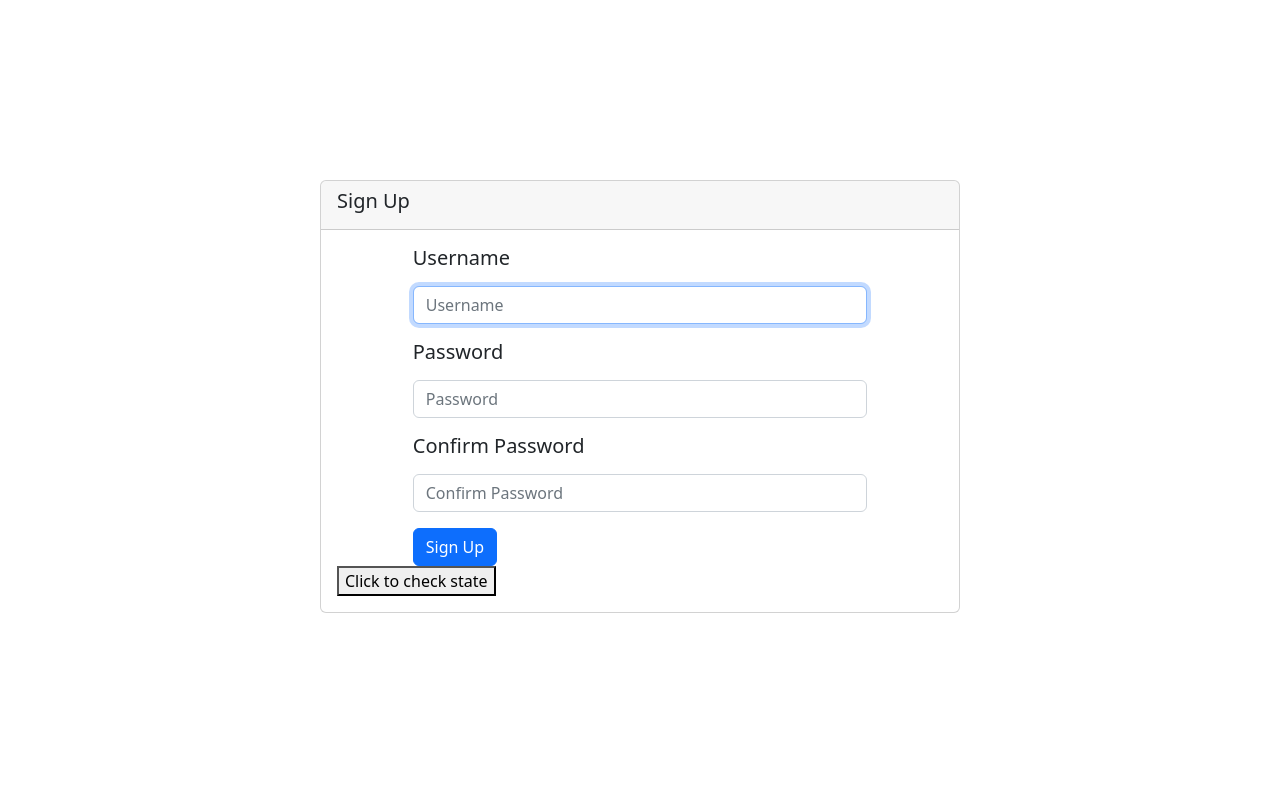
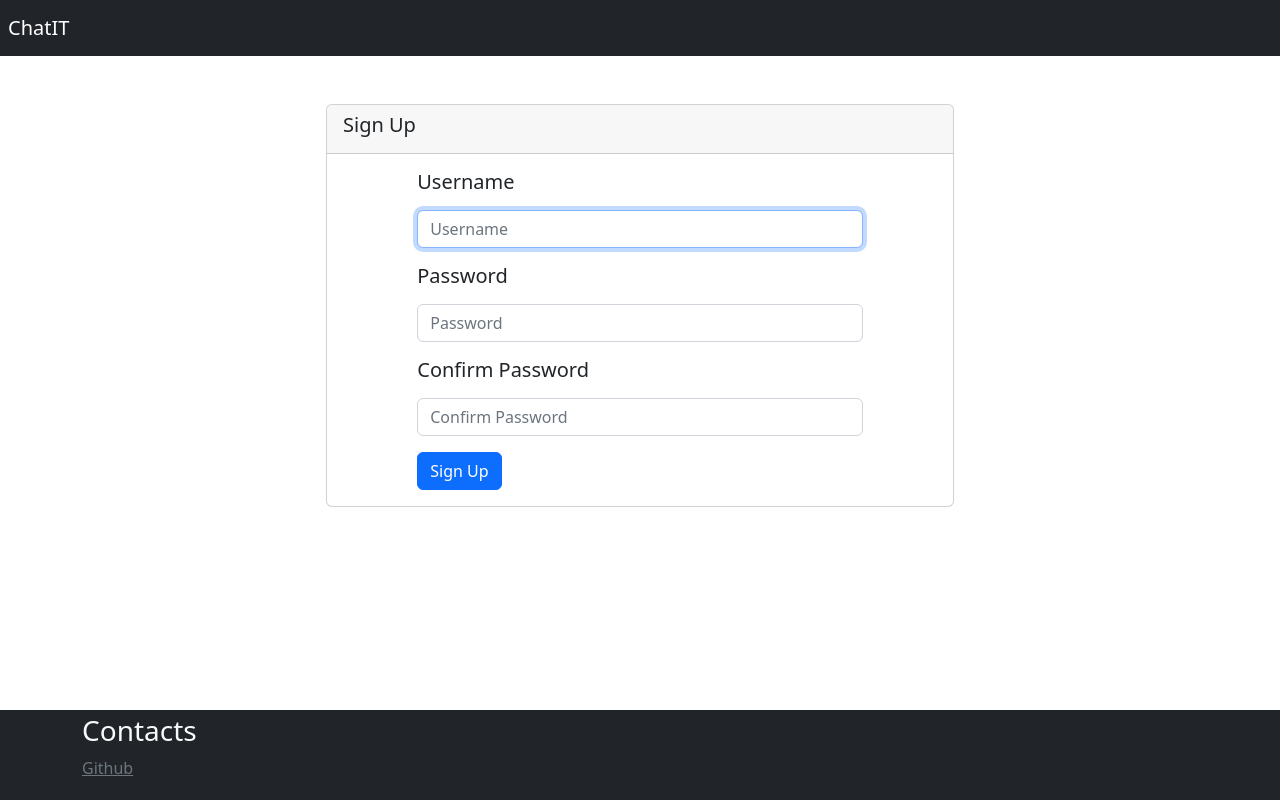
Before and after one commit to yogorus/CS50w-Final-Project-Chat-, a React (Create React App) app in the folder frontend/: page /register in a window 1280 px wide. Built offline with nearby package versions, Linux system fonts and the light colour scheme.

Commit message:
wrap auth routes in layout, add conditions to nav

```diff
--- a/frontend/src/components/Layout.js
+++ b/frontend/src/components/Layout.js
@@ -1,4 +1,5 @@
-import { Nav, Navbar, NavDropdown, NavLink} from 'react-bootstrap';
+import { Nav, Navbar, NavDropdown, NavLink } from 'react-bootstrap';
+import { useState } from 'react';
 import Container from 'react-bootstrap/Container'
 import Row from 'react-bootstrap/Row';
 import Col from 'react-bootstrap/Col';
@@ -9,7 +10,7 @@ const Layout = ({children}) => {
         <>
             <NavigationBar />
             <main>
-                <Container fluid>
+                <Container fluid className='h-100'>
                     {children}
                 </Container>
             </main>
@@ -19,21 +20,28 @@ const Layout = ({children}) => {
 }
 
 function NavigationBar() {
-    const username = JSON.parse(window.localStorage.getItem('username'));
+    const [isLoggedIn, setIsLoggedIn] = useState(
+        () => localStorage.getItem('token') !== null
+      );
+    const username = (isLoggedIn) ? JSON.parse(window.localStorage.getItem('username')) : '';
     const navigate = useNavigate();
 
     function logout() {
         localStorage.removeItem('token');
         localStorage.removeItem('username');
         localStorage.removeItem('user_id');
+        setIsLoggedIn(false)
         navigate('../login')
     }
 
     return (
             <Navbar collapseOnSelect expand="sm" bg='dark' variant='dark' className='p-2'>
-                <Navbar.Brand>ChatIT</Navbar.Brand>
-                <Navbar.Toggle aria-controls='navbarScroll' data-bs-target='#navbarScroll'/>
-                <Navbar.Collapse id='navbarScroll'>
+                <Navbar.Brand href='#'>ChatIT</Navbar.Brand>
+                {!!isLoggedIn
+                ?
+                <>
+                    <Navbar.Toggle aria-controls='navbarScroll' data-bs-target='#navbarScroll'/>
+                    <Navbar.Collapse id='navbarScroll'>
                     <Nav className='me-auto'>
                         <NavLink as={Link} to="/">Home</NavLink>
                         <NavLink as={Link} to="/room/create">Create Room</NavLink>
@@ -41,7 +49,10 @@ function NavigationBar() {
                             <NavDropdown.Item onClick={logout}>Logout</NavDropdown.Item>
                         </NavDropdown>
                     </Nav>
-                </Navbar.Collapse>
+                    </Navbar.Collapse>
+                </>
+                : <></>
+                }
             </Navbar>
     )
 }
--- a/frontend/src/components/LoginForm.js
+++ b/frontend/src/components/LoginForm.js
@@ -6,6 +6,7 @@ import Form from 'react-bootstrap/Form';
 import Card  from 'react-bootstrap/Card';
 import Alert from 'react-bootstrap/Alert';
 import Container from 'react-bootstrap/Container'
+import Layout from './Layout';
 
 export default function LoginForm() {
     let navigate = useNavigate();
@@ -60,7 +61,8 @@ export default function LoginForm() {
     };
 
    return(
-        <Card className='w-50 mx-auto m-1 auth-form'>
+        <Layout>
+            <Card className='w-50 mx-auto mt-5 m-1 auth-form'>
                 <Card.Header>
                     <Card.Title>
                         Sign In
@@ -107,10 +109,10 @@ export default function LoginForm() {
                     <div className="text-center">
                         <a href="/register">Sign up</a>
                     </div>
-
                 </Card.Body>
                 {/* <button onClick={() => console.log(isLoggedIn)}>Click to check state</button> */}
             </Card>
+        </Layout>
     )
 }
 
--- a/frontend/src/components/SignUpForm.js
+++ b/frontend/src/components/SignUpForm.js
@@ -5,7 +5,7 @@ import Card  from 'react-bootstrap/Card';
 import Alert from 'react-bootstrap/Alert';
 import { useNavigate } from 'react-router-dom';
 import { useState } from 'react';
-import CardHeader from 'react-bootstrap/esm/CardHeader';
+import Layout from './Layout';
 
 export default function SignUpForm() {
     let navigate = useNavigate();
@@ -81,12 +81,13 @@ export default function SignUpForm() {
     }
 
     return(
-        <Card className='w-50 mx-auto m-1 auth-form'>
-            <CardHeader>
+        <Layout>
+            <Card className='w-50 mx-auto mt-5 m-1 auth-form'>
+                <Card.Header>
                     <Card.Title>
                         Sign Up
                     </Card.Title>
-            </CardHeader>
+                </Card.Header>
                 <Card.Body>
                     <Form className="mx-auto w-75" onSubmit={register}>
                         <Form.Group className="mb-3">
@@ -138,9 +139,10 @@ export default function SignUpForm() {
                         </Form.Group>
                         <Button variant="primary" type="submit">Sign Up</Button>
                     </Form>
-                <button onClick={() => console.log(state)}>Click to check state</button>
+                    {/* <button onClick={() => console.log(state)}>Click to check state</button> */}
                 </Card.Body>
             </Card>
+        </Layout>
     )
 }
 
--- a/frontend/src/index.css
+++ b/frontend/src/index.css
@@ -28,7 +28,7 @@ main {
 }
 
 .auth-form {
-  top: 40%;
+  margin-top: 40% !important;
 }
 
 @media screen and (max-width: 490px) {
```
Lines whose indentation alone changed are shown as unchanged.
